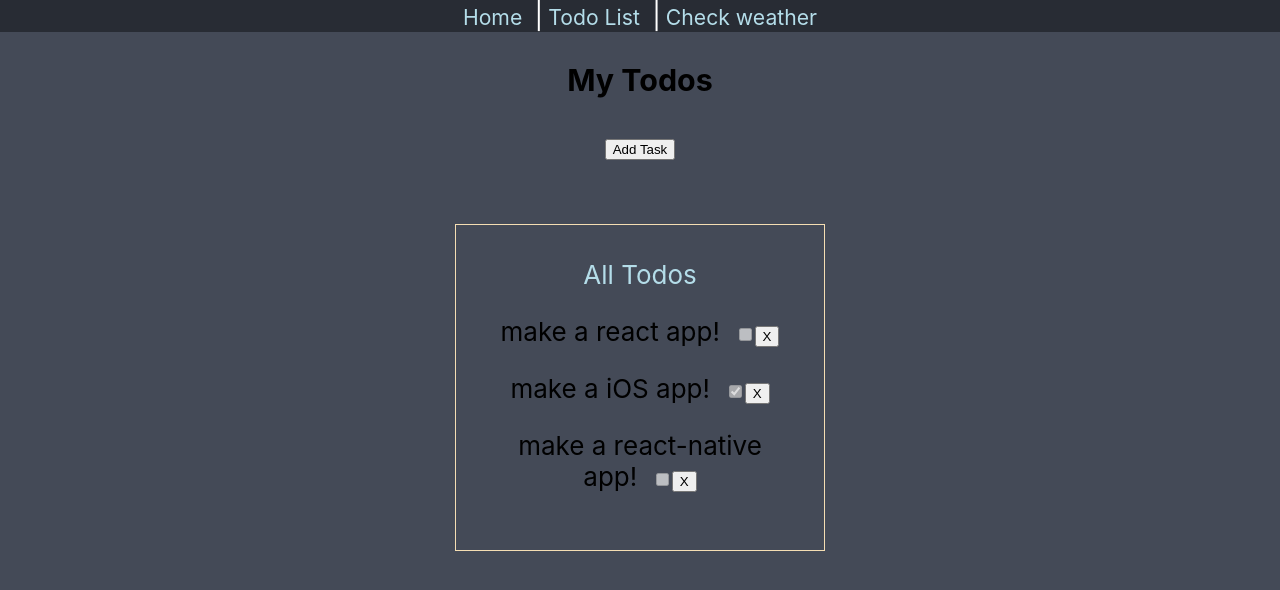
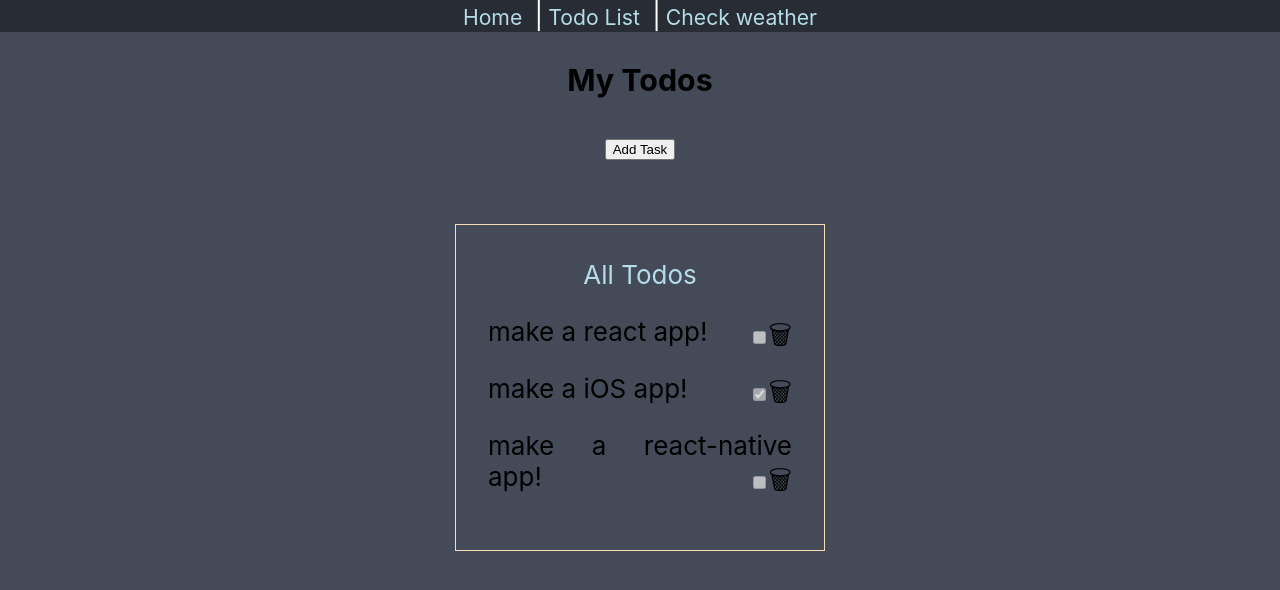
Before and after one commit to yoni-g/todos-typescript-learn, a React (Create React App) app: page /#/todos in a window 1280 px wide. Shown: the top 590 px of the page. Built offline with nearby package versions, Linux system fonts and the light colour scheme.

Commit message:
added styles to todo item

```diff
--- a/src/App.css
+++ b/src/App.css
@@ -62,6 +62,7 @@
   top: 10px; */
 }
 p.FieldLabel{
+  color: #b4dde9;
   text-align-last: left;
   margin: 3px;
   font-size: 1rem;
--- a/src/components/TodoItem/TodoItem.tsx
+++ b/src/components/TodoItem/TodoItem.tsx
@@ -1,4 +1,5 @@
 import * as React from 'react';
+import * as CSS from 'csstype';
 
 import Todo from "../../modals/Todo";
 
@@ -14,17 +15,25 @@ const TodoItem: React.FunctionComponent<{
     const deleteTask = () => {
         props.onDelete(props.todo.id)
     }
-
+    const todoItemStyle: CSS.Properties = {
+        textAlign: 'justify',
+    }
+    const floatRight: CSS.Properties = {
+        float: 'right',
+    }
     return (
         <div>
-            <p>
+            <p style={todoItemStyle}>
                 {props.todo.task} &nbsp;
-                <input
-                    type="checkbox"
-                    checked={props.todo.done}
-                    disabled
-                />
-                <button onClick={deleteTask}>X</button>
+                <div style={floatRight}>
+                    <input type="checkbox"
+                        checked={props.todo.done}
+                        disabled
+                    />
+                    <a onClick={deleteTask}>
+                        🗑
+                    </a>
+                </div>
             </p>
         </div>
     )
```
